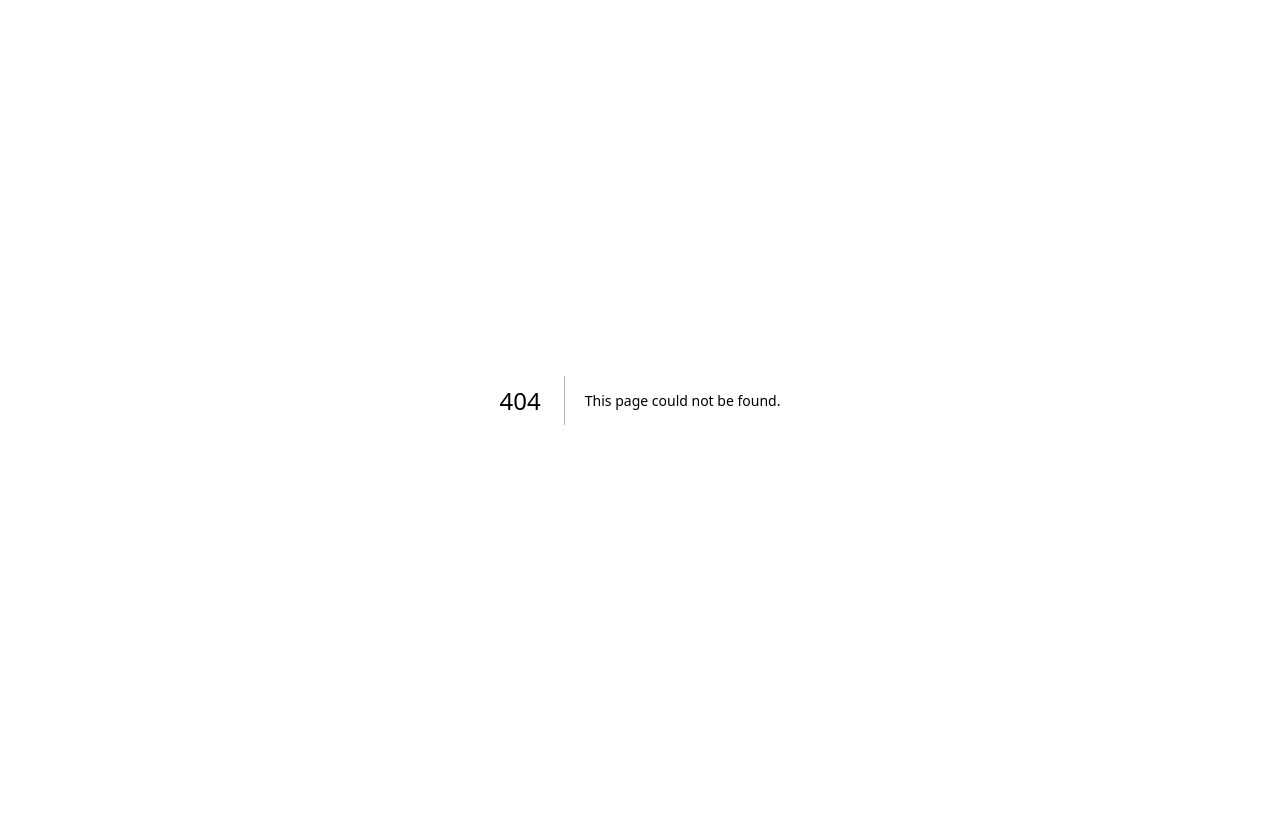
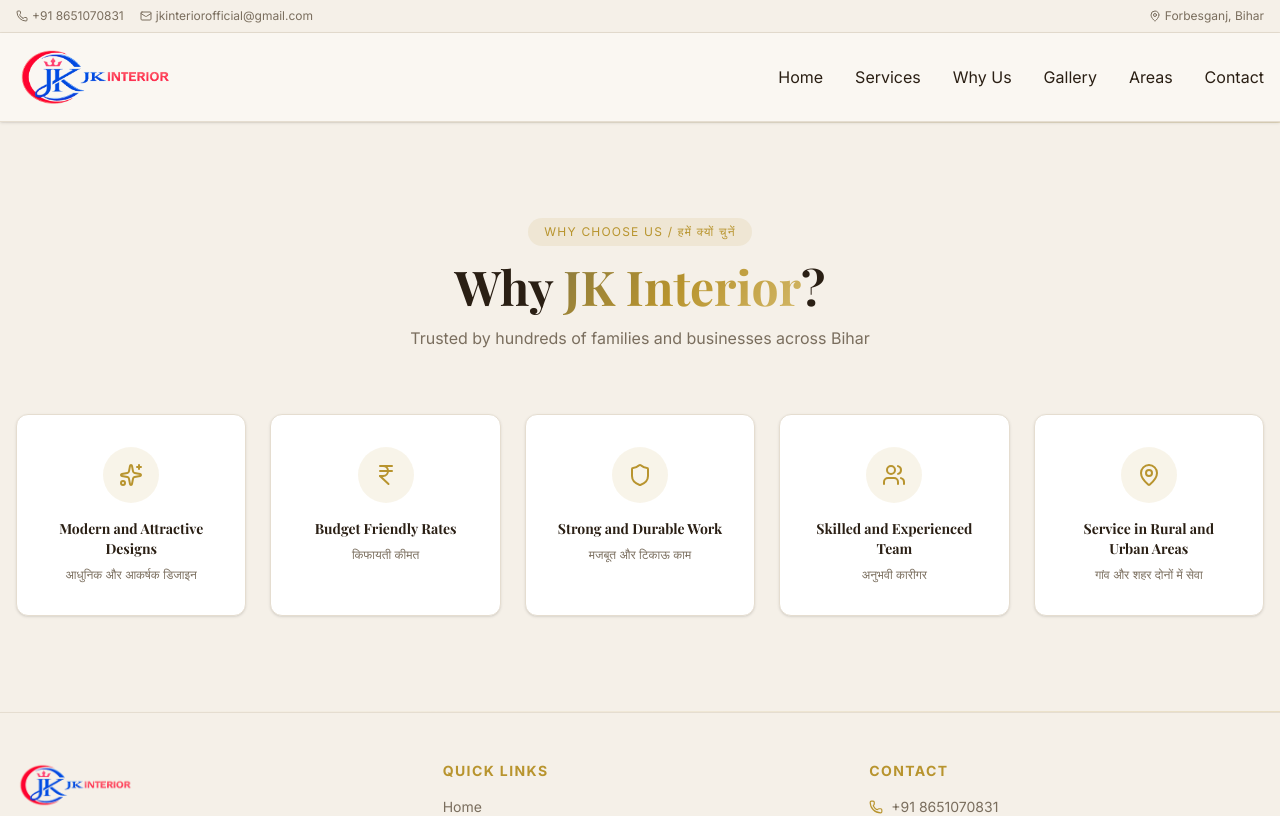
Before and after one commit to jitendrakumarraj831-byte/jk-interior2, a Next.js app: page /about in a window 1280 px wide. Before the commit this address had no page. Shown: the top 816 px of the page. Built offline with nearby package versions, Linux system fonts and the light colour scheme; a web font is replaced by a local one.

Commit message:
Create page.tsx

```diff
--- /dev/null
+++ b/app/about/page.tsx
@@ -0,0 +1,13 @@
+import Navbar from "@/components/navbar"
+import WhyUs from "@/components/why-us"
+import Footer from "@/components/footer"
+
+export default function Page() {
+  return (
+    <>
+      <Navbar />
+      <WhyUs />
+      <Footer />
+    </>
+  )
+}
```
